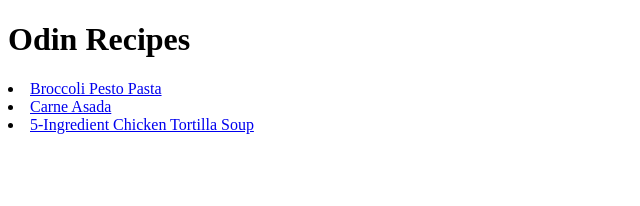
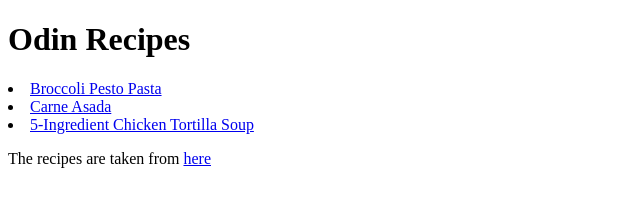
Before and after one commit to gina171/odin-recipes, a plain HTML site: page index.html in a window 1280 px wide. Shown: the whole page, without its empty margins (0-640 px from the left). Drawn offline with Linux system fonts and the light colour scheme.

Commit message:
Still Done

```diff
--- a/index.html
+++ b/index.html
@@ -12,5 +12,6 @@
         <li><a href="recipes/chicken-soup.html">5-Ingredient Chicken Tortilla Soup</a></li>
 
     </un>
+    <p>The recipes are taken from <a href="https://themodernproper.com/60-best-easy-dinners"> here</a></p>
 </body>
 </html>
```
Also changed, not shown: recipes/chicken-soup.html (+1 -0 lines), 1 other file.
